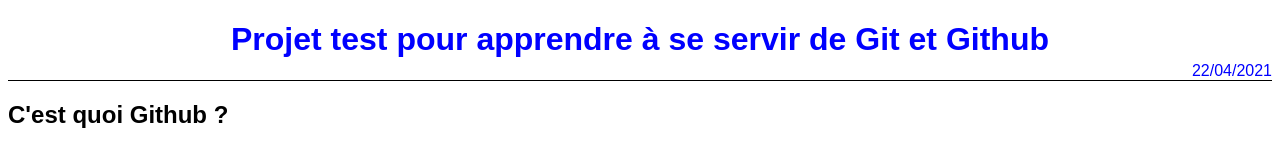
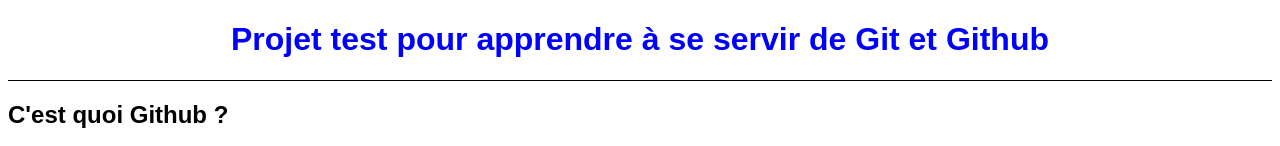
Before and after one commit to LaiPe/test-for-git, a plain HTML site: page index.html in a window 1280 px wide. Shown: the top 146 px of the page. Drawn offline with Linux system fonts and the light colour scheme.

Commit message:
modif style

```diff
--- a/index.html
+++ b/index.html
@@ -7,7 +7,6 @@
     <body>
         <header>
             <h1>Projet test pour apprendre à se servir de Git et Github</h1>
-            <time datetime="2021-04-22">22/04/2021</time>
         </header>
         <main>
             <h2>C'est quoi Github ?</h2>
--- a/style.css
+++ b/style.css
@@ -4,12 +4,7 @@
 header{
     border-bottom: 1px solid black;
     color: blue;
-    position: relative;
 }
 header h1{
     text-align: center;
 }
-header time{
-    position: absolute;
-    right:0; bottom:0;
-}
```
